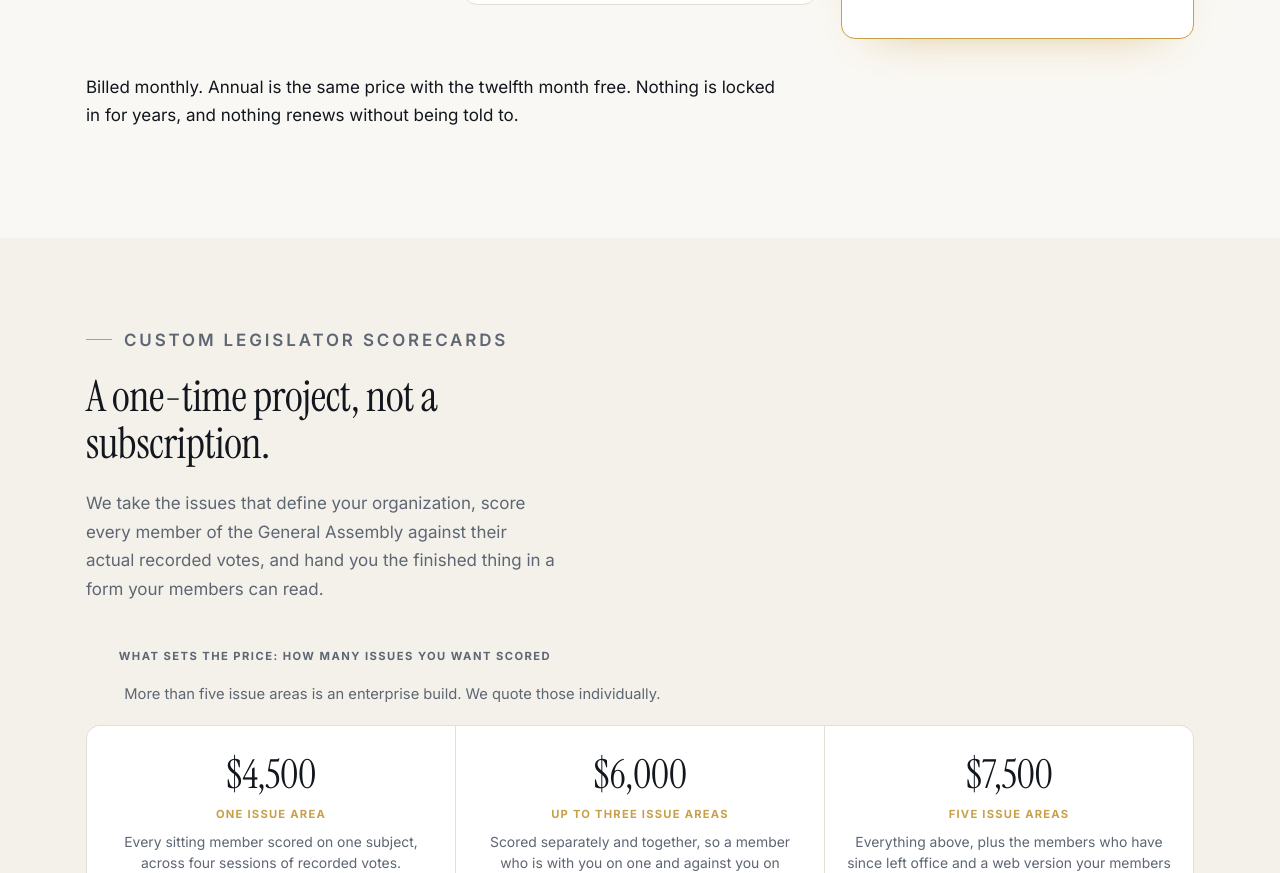
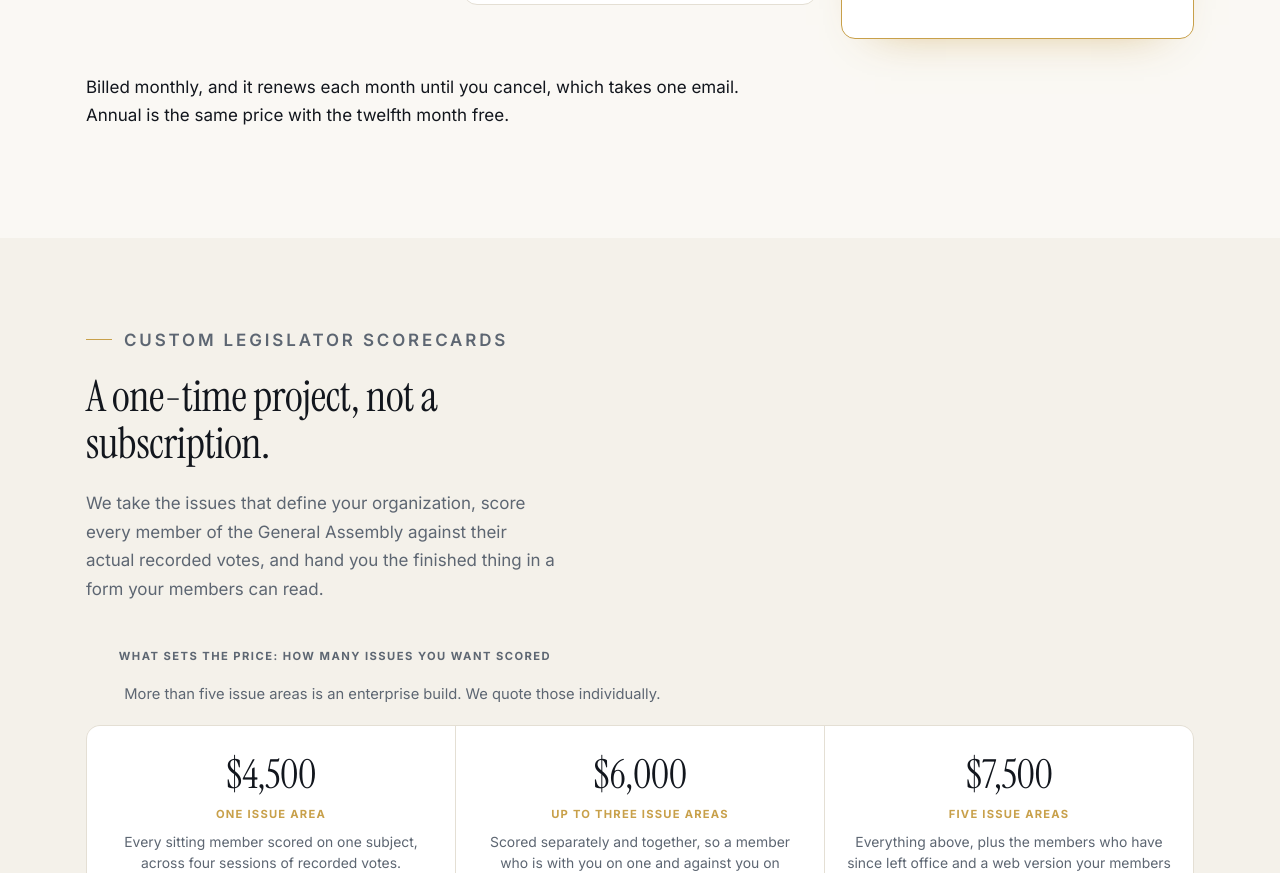
Before and after one commit to rvaprop/vabillwatch-site, a plain HTML site: page pricing.html in a window 1280 px wide. Shown: the part 1118-1991 px from the top of the page. Drawn offline with Linux system fonts and the light colour scheme.

Commit message:
Pricing: state monthly renewal and email cancellation
Co-Authored-By: Claude Opus 5.5 <noreply@anthropic.com>

```diff
--- a/pricing.html
+++ b/pricing.html
@@ -90,8 +90,8 @@
     </div>
 
     <div class="prose narrow" style="margin-top:34px" data-reveal>
-      <p>Billed monthly. Annual is the same price with the twelfth month free. Nothing
-      is locked in for years, and nothing renews without being told to.</p>
+      <p>Billed monthly, and it renews each month until you cancel, which takes one
+      email. Annual is the same price with the twelfth month free.</p>
     </div>
   </div>
 </section>
```
